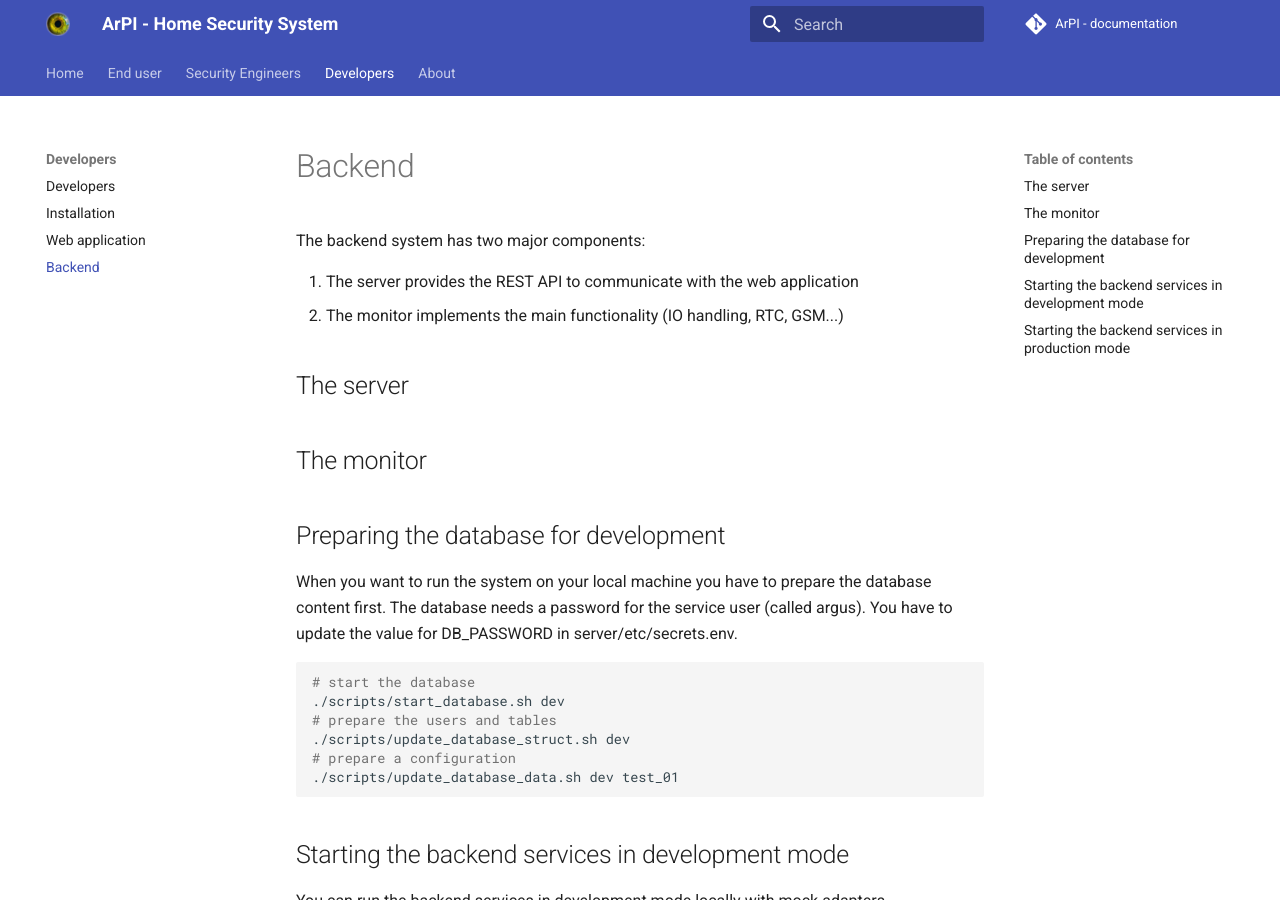
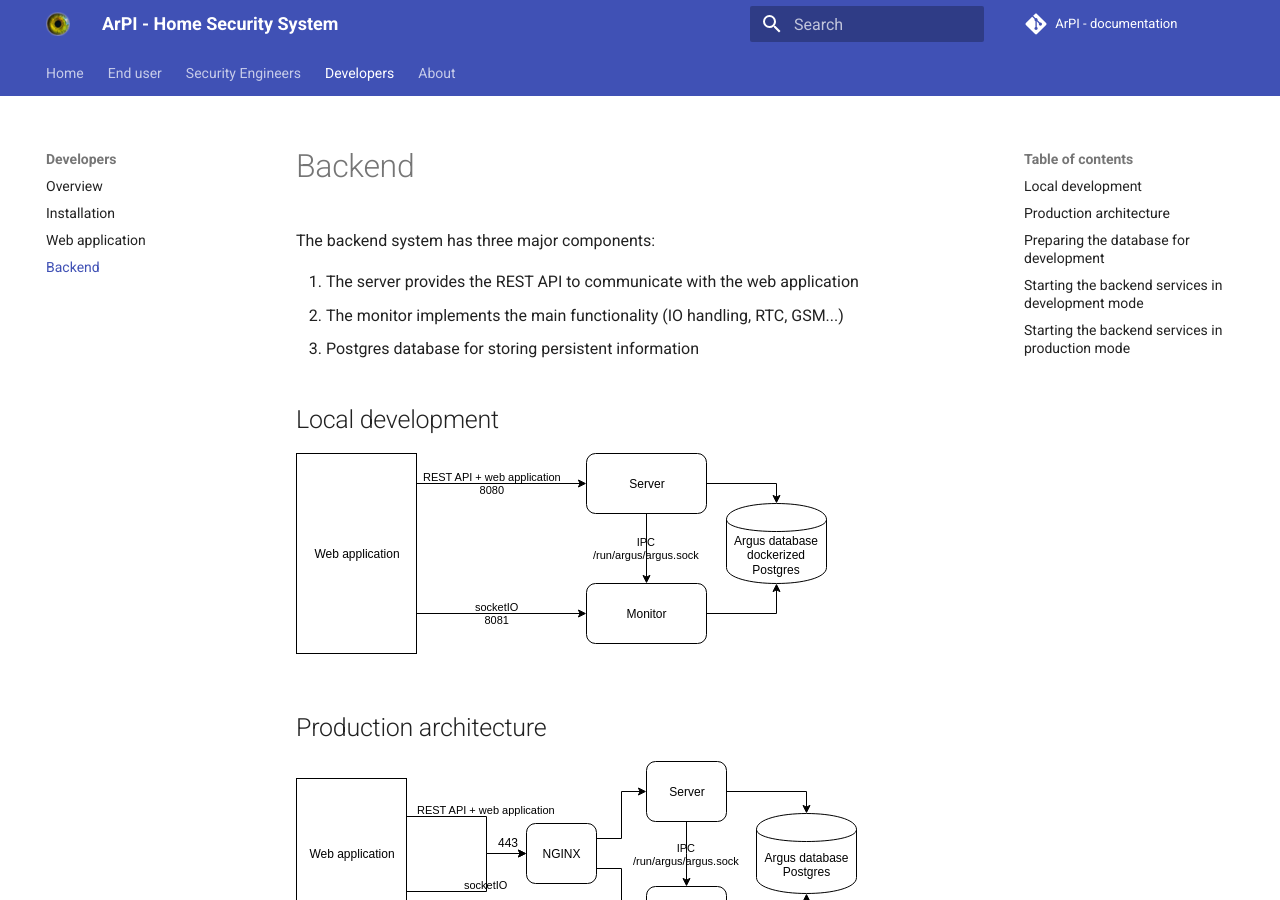
Before and after one commit to ArPIHomeSecurity/arpi_documentation, an MkDocs documentation site: the page built from docs/developers/backend.md, in a window 1280 px wide and 900 px high. Built offline with MkDocs 1.6.1 and Material for MkDocs 9.7.7, drawn with Linux system fonts in a browser that asks for light colours; comment, search, counter and statistics services are not loaded.

Commit message:
Added images (draw.io)

```diff
--- a/docs/developers/backend.md
+++ b/docs/developers/backend.md
@@ -1,11 +1,16 @@
-The backend system has two major components:
+The backend system has three major components:
 
 1. The server provides the REST API to communicate with the web application
 2. The monitor implements the main functionality (IO handling, RTC, GSM...)
+3. Postgres database for storing persistent information
 
-## The server
+## Local development
 
-## The monitor
+![local development](images/local_development.svg)
+
+## Production architecture
+
+![production](images/production.svg)
 
 ## Preparing the database for development
 
--- a/mkdocs.yml
+++ b/mkdocs.yml
@@ -1,6 +1,7 @@
 site_name: ArPI - Home Security System
 site_url: https://www.arpi-security.info
 site_description: Documentation for the ArPI Home Security System
+site_author: Gábor Kovács
 copyright: Copyright © 2020 - ArPI Home Security
 
 repo_name: ArPI - documentation
@@ -31,7 +32,7 @@ nav:
     - Security Engineers:
         - Security Engineers: security_engineers/index.md
     - Developers:
-        - Developers: developers/index.md
+        - Overview: developers/index.md
         - Installation: developers/installation.md
         - Web application: developers/web_application.md
         - Backend: developers/backend.md
```
Also changed, not shown: docs/developers/index.md (+0 -2 lines), docs/developers/images/local_development.svg (added), docs/developers/images/production.svg (added), 2 other files.
